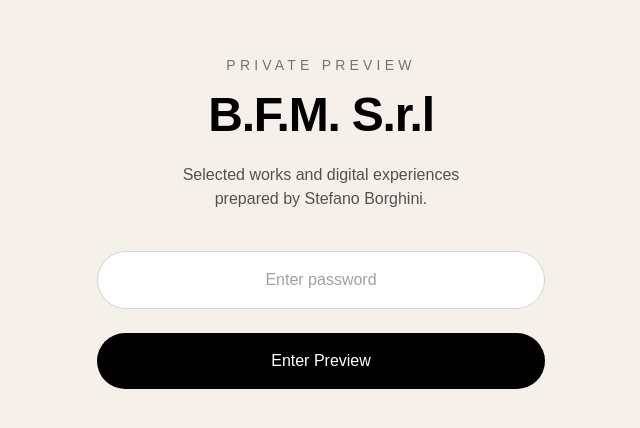
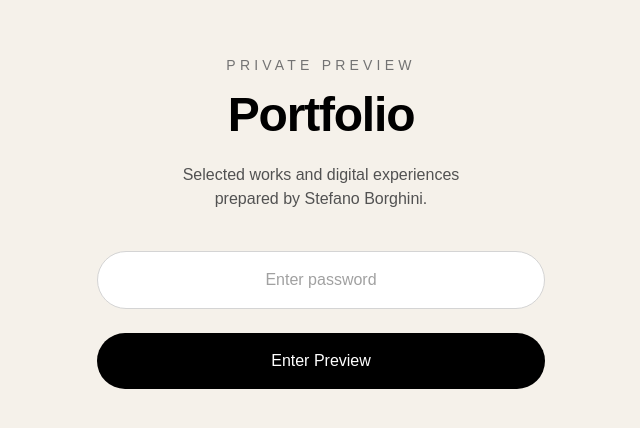
Before and after one commit to StefanoBorghini/stefano-portfolio, a Next.js app: page / in a window 1280 px wide. Shown: the part 178-606 px from the top of the page, without its empty margins (319-959 px from the left). Built offline with nearby package versions, Linux system fonts and the light colour scheme.

Commit message:
nuove modifiche

```diff
--- a/app/page.tsx
+++ b/app/page.tsx
@@ -24,7 +24,7 @@ export default function LoginPage() {
         </p>
 
         <h1 className="text-5xl font-semibold tracking-tight text-black">
-          B.F.M. S.r.l
+          Portfolio
         </h1>
 
         <p className="mt-6 text-neutral-600">
--- a/app/preview/page.tsx
+++ b/app/preview/page.tsx
@@ -14,7 +14,7 @@ export default function Home() {
   viewport={{ once: true }}
   transition={{ duration: 0.8 }} className="flex min-h-screen flex-col items-center justify-center px-6 text-center">
         <p className="mb-4 text-sm uppercase tracking-[0.3em] text-neutral-500">
-          Prepared for B.F.M. S.r.l.
+          Portfolio
         </p>
 
         <h1 className="max-w-4xl text-6xl tracking-tight font-semibold leading-tight md:text-8xl">
@@ -383,7 +383,7 @@ donations and community services.
 </motion.section>
 
 <footer className="px-6 pb-12 pt-24 text-center text-sm text-neutral-500">
-  Prepared exclusively for B.F.M. S.r.l.
+  Prepared exclusively by Stefano Borghini
 </footer>
 
     </main>
```
